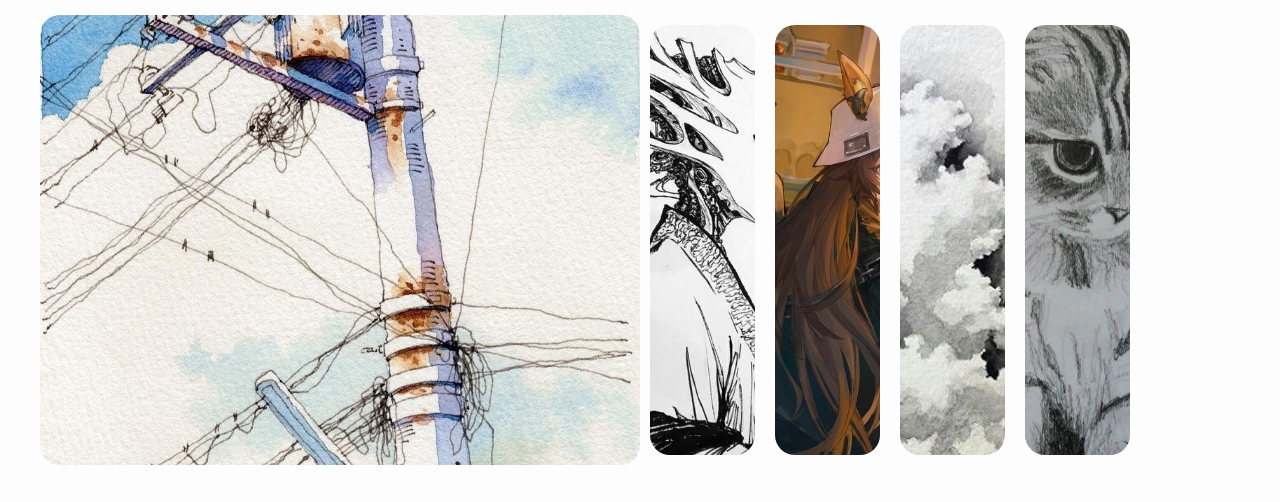
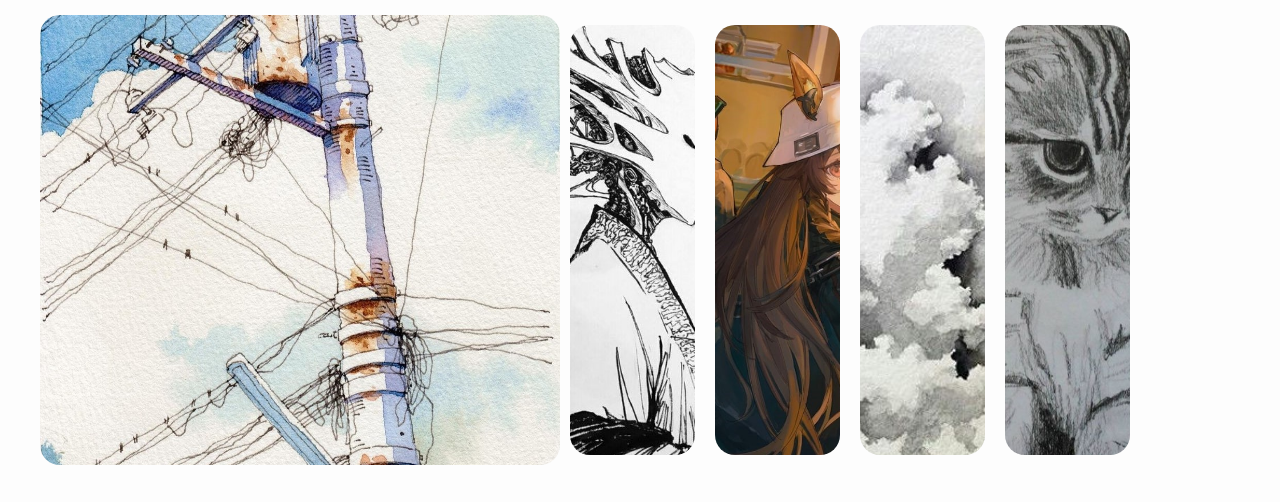
Before and after one commit to Michtert/every-and-drawing, a plain HTML site: page index.html in a window 1280 px wide. Shown: the part 144-646 px from the top of the page. Drawn offline with Linux system fonts and the light colour scheme.

Commit message:
Update style.css

```diff
--- a/saitu/assets/css/style.css
+++ b/saitu/assets/css/style.css
@@ -297,7 +297,7 @@ ul.wyp {
 .all_new {
   position: relative;
   overflow: hidden;
-  min-width: 70px;
+  min-width: 125px;
   margin: 10px;
   background: var(--newPhoto, var(--defaultBackground, red));
   background-size: auto 120%;
```
